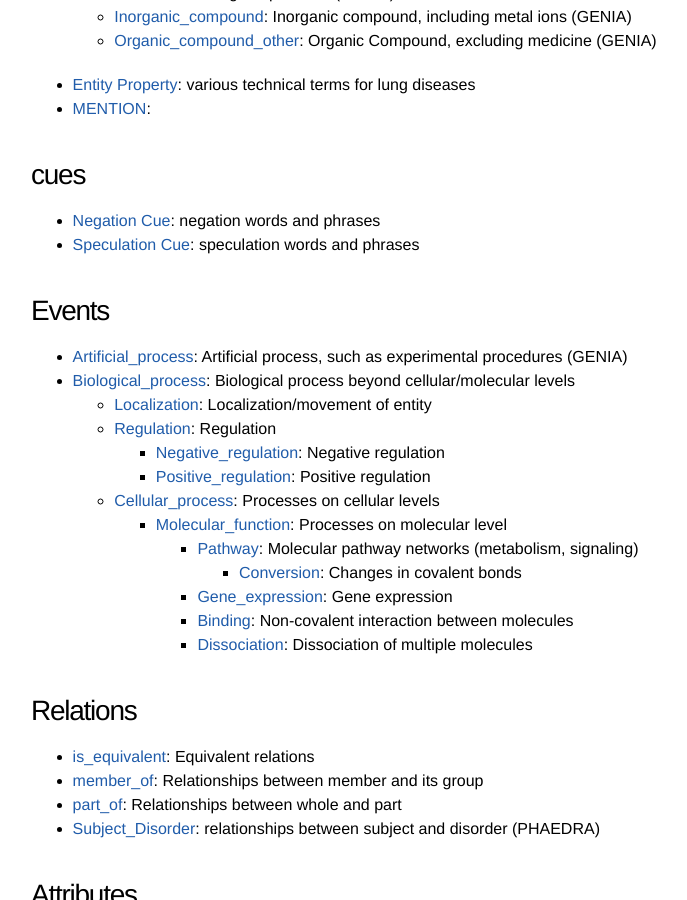
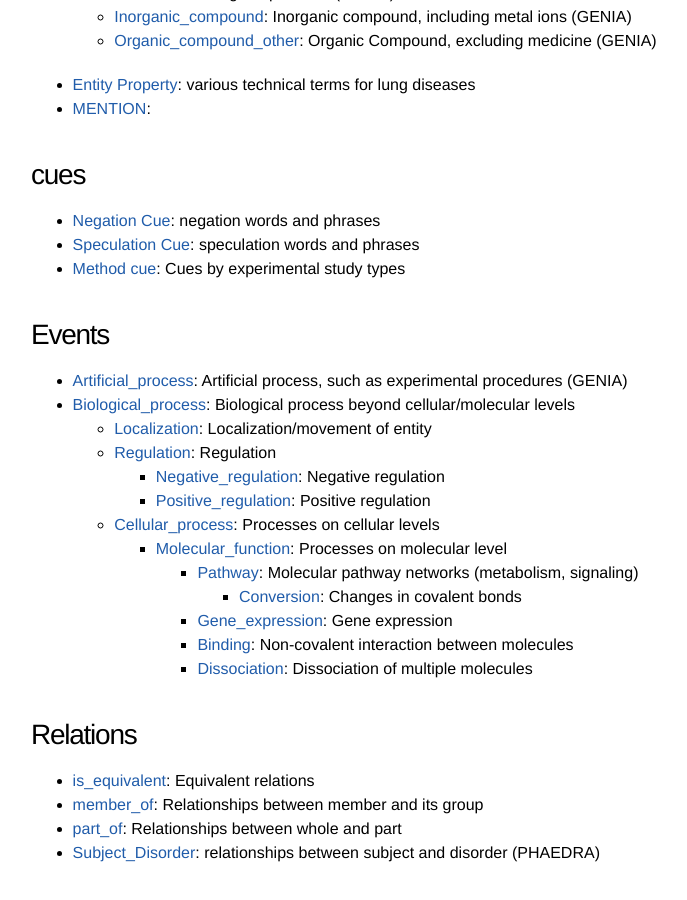
Before and after one commit to ezcatdb/molbiol_lung_corpus-guidelines, a Jekyll site: the page built from index.md, in a window 1280 px wide and 900 px high, scrolled down 645 px. Shown: the whole window, without its empty margins (209-896 px from the left). Built offline with Jekyll 4.4.1, drawn with Linux system fonts in a browser that asks for light colours.

Commit message:
Method cue included in index.md

```diff
--- a/index.md
+++ b/index.md
@@ -75,8 +75,9 @@ title: Annotation guidelines for molecuar biology corpus (lung diseases)
 - [Negation Cue](): {% assign i = site.entity | where_exp:"i", "i.title == 'Negation Cue'" | first %}{{ i.shortdef }}
 - [Speculation Cue](): {% assign i = site.entity | where_exp:"i", "i.title == 'Speculation Cue'" | first %}{{ i.shortdef }}
 
+- [Method cue](): {% assign i = site.entity | where_exp:"i", "i.title == 'Method Cue'" | first %}{{ i.shortdef }}
+
 <!--
-- [Method Cue](): {% assign i = site.entity | where_exp:"i", "i.title == 'Method Cue'" | first %}{{ i.shortdef }}
 -->
 
 <!---
```
